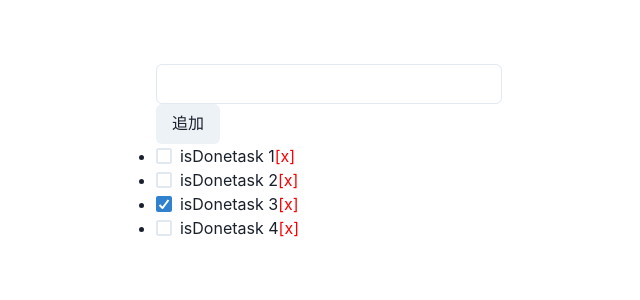
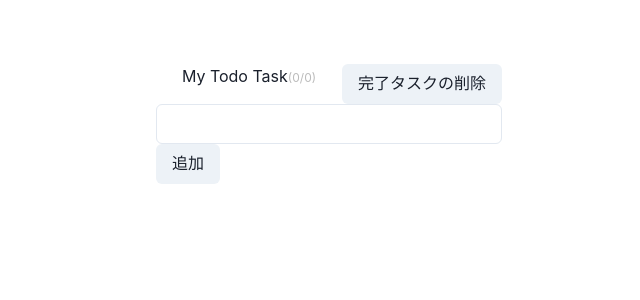
Before and after one commit to masatomix/hello-react, a React (Vite) app: page / in a window 1280 px wide. Shown: the top 300 px of the page, without its empty margins (311-951 px from the left). Built offline with nearby package versions, Linux system fonts and the light colour scheme.

Commit message:
キー指定でremove 終わったのを全削除 チェックボックスの挙動 LocalStorageのサンプル などを追加してみた

```diff
--- a/src/components/templates/Home.tsx
+++ b/src/components/templates/Home.tsx
@@ -2,7 +2,6 @@ import { ChangeEvent, FC, SyntheticEvent, useEffect, useState } from 'react';
 import { Button, Checkbox, Heading, Input } from '@chakra-ui/react';
 /** @jsxImportSource @emotion/react */
 import { css } from '@emotion/react'
-
 
 type Props = { pageTitle: string };
 
@@ -14,24 +13,58 @@ export interface Todo {
 
 const getKey = () => Math.random().toString(32).substring(2);
 
+// const initTodos: Todo[] = [
+//   { key: getKey(), name: "task 1", isDone: false },
+//   { key: getKey(), name: "task 2", isDone: false },
+//   { key: getKey(), name: "task 3", isDone: true },
+//   { key: getKey(), name: "task 4", isDone: false }
+// ]
+
+
+const style = css`
+cursor: pointer;
+fontSize: 12px;
+color: red;
+`
+const infoStyle = css`
+color: #bbb;
+font-size: 12px;
+`
+const isDoneStyle = css`
+text-decoration: line-through;
+color:#bbb
+`
+const doneStyle = (isDone: boolean) => isDone ? isDoneStyle : css``
+
+//   const getTextareaStyle = (isValid: boolean) => css`
+//   border: solid 1px ${isValid ? "green" : "red"};
+// `
+
 const Home: FC<Props> = ({ pageTitle }) => {
+  const initTodos: Todo[] = JSON.parse(localStorage.getItem("todos") as string) as Todo[] ?? []
   const [formData, setFormData] = useState<Todo>({ key: '', name: '', isDone: false });
-  const [todos, setTodos] = useState<Todo[]>([]);
+  const [todos, setTodos] = useState<Todo[]>(initTodos);
+  const [remainingTasks, setRemainingTasks] = useState<Todo[]>([]);
+
+
+  // useEffect(() => {
+  //   const initTodos: Todo[] = [
+  //     { key: getKey(), name: "task 1", isDone: false },
+  //     { key: getKey(), name: "task 2", isDone: false },
+  //     { key: getKey(), name: "task 3", isDone: true },
+  //     { key: getKey(), name: "task 4", isDone: false }
+  //   ]
+  //   setTodos(initTodos)
+  // }, [])
+
+  // useEffect(() => {
+  //   console.log(formData)
+  // }, [formData])
 
   useEffect(() => {
-    const initTodos: Todo[] = [
-      { key: getKey(), name: "task 1", isDone: false },
-      { key: getKey(), name: "task 2", isDone: false },
-      { key: getKey(), name: "task 3", isDone: true },
-      { key: getKey(), name: "task 4", isDone: false }
-    ]
-    setTodos(initTodos)
-  }, [])
-
-
-  useEffect(() => {
-    console.log(formData)
-  }, [formData])
+    setRemainingTasks(_ => todos.filter(prev => !prev.isDone))
+    localStorage.setItem('todos', JSON.stringify(todos))
+  }, [todos])
 
   const addTask = (event: SyntheticEvent) => {
     event.stopPropagation();
@@ -39,34 +72,48 @@ const Home: FC<Props> = ({ pageTitle }) => {
     setTodos(todos => [...todos, data])
   }
 
+  const removeTask = (index: number) => {
+    todos.splice(index, 1)
+    setTodos(_ => [...todos])
+  }
+
+
+  const deleteEndTask = () => {
+    setTodos(_ => [...remainingTasks])
+  }
+
+
   const handleChange = (event: ChangeEvent<HTMLInputElement | HTMLSelectElement>) => {
     const { name } = event.target
-    const value = event.target.type === 'checkbox'
-      ? (event.target as HTMLInputElement).checked
-      : event.target.value;
-    console.log(name)
+    const value = event.target.value;
     setFormData(todo => ({ ...todo, [name]: value }))
   }
 
-  const style = css`
-  cursor: pointer;
-  fontSize: 12px;
-  color: red;
-  `
+  const handleCheckbox = (targetIndex: number) => {
+    setTodos(_ => todos.map((todo, index) =>
+      index === targetIndex ?
+        { ...todo, isDone: !todo.isDone }
+        : todo
+    ))
+  }
 
   return (
     <>
       <Heading size="lg" as="h1" my={8}>
         {pageTitle}
       </Heading>
+
+      <h1>My Todo Task<span css={infoStyle}>({remainingTasks.length}/{todos.length})</span>
+        <Button css={css`float: right;`} onClick={() => deleteEndTask()}>完了タスクの削除</Button>
+      </h1>
       <Input name='name' value={formData.name} onChange={handleChange} />
-      <Button onClick={addTask}>追加      </Button>
+      <Button onClick={addTask}>追加</Button>
       <ul>
-        {todos?.map(todo => (
+        {todos.map((todo, index) => (
           <li key={todo.key}>
-            <Checkbox name="isDone" isChecked={todo.isDone}>isDone</Checkbox>
-            <span>{todo.name}</span>
-            <span onClick={addTask} css={style}>[x]</span>
+            <Checkbox name="isDone" isChecked={todo.isDone} onChange={() => handleCheckbox(index)} />
+            <span css={doneStyle(todo.isDone)}>{todo.name}</span>
+            <span onClick={() => removeTask(index)} css={style}>[x]</span>
           </li>
         ))}
       </ul>
```
